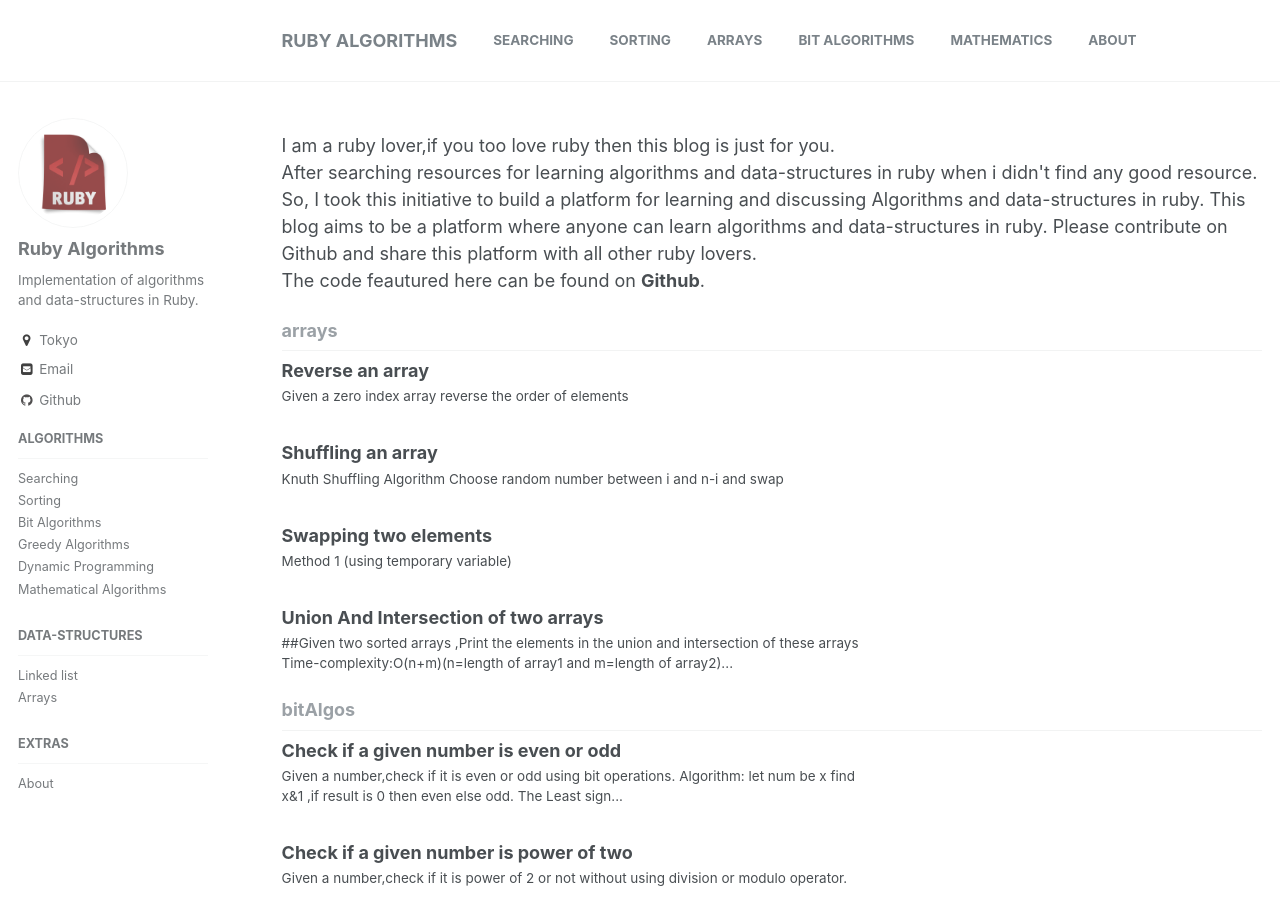
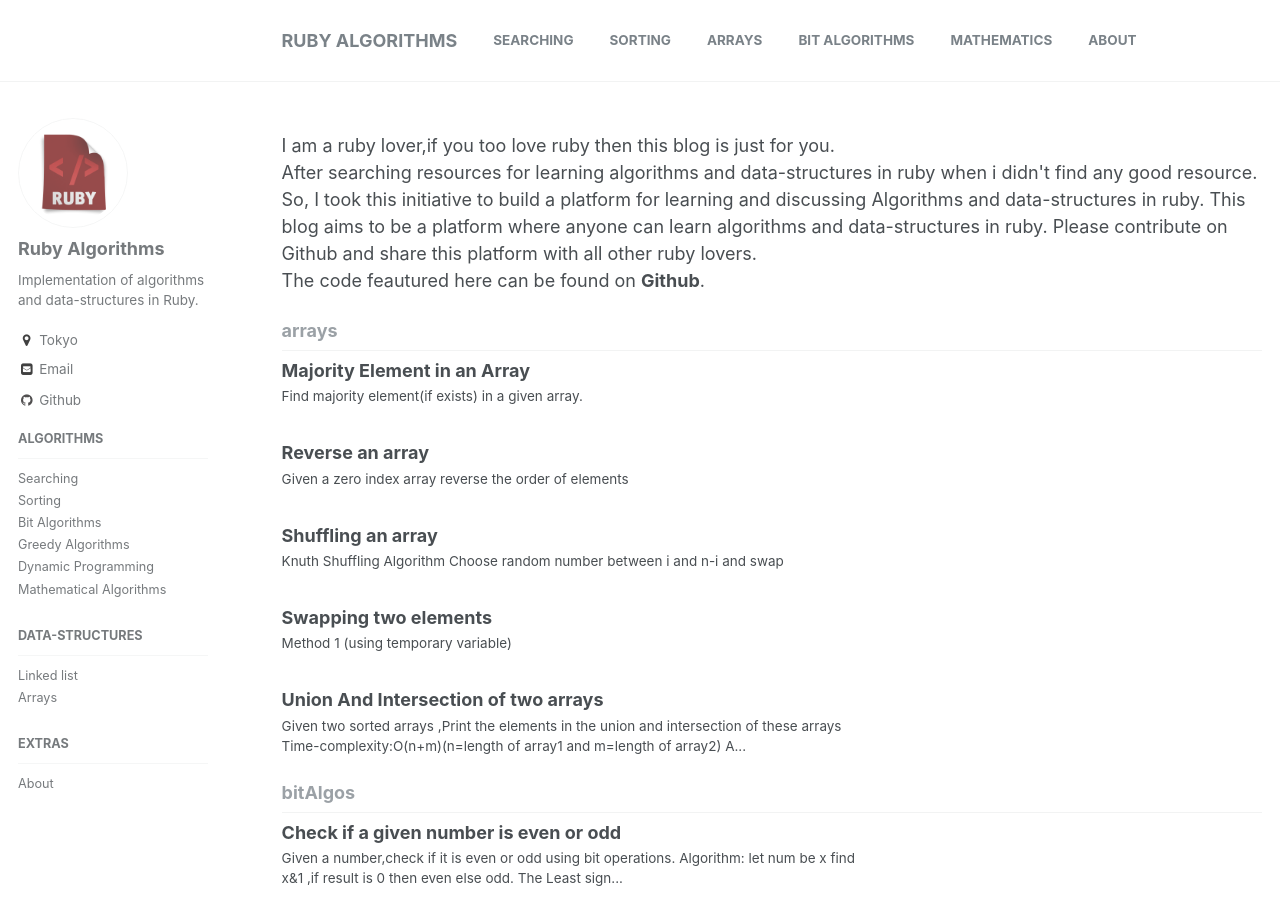
Before and after one commit to RubyAlgo/algorithms, a Jekyll site: the page built from index.html, in a window 1280 px wide and 900 px high. Built offline with Jekyll 4.4.1, drawn with Linux system fonts in a browser that asks for light colours; the list of posts is cut into pages by our own code; some of the changed lines change nothing that is shown.

Commit message:
Majority element algorithm

````diff
--- /dev/null
+++ b/_arrays/majority-element.markdown
@@ -0,0 +1,82 @@
+---
+layout: single
+title:  "Majority Element in an Array"
+permalink: /arrays/majority-element/
+date:   2016-04-16 14:14:36 +0000
+---
+
+
+## Find majority element(if exists) in a given array.
+
+**Majority element in unsorted array(Moore`s voting algorithm)**
+Time-complexity: O(n)
+
+```ruby
+#Moore's Voting algorithm
+def majority_element(a)
+   len=a.length
+   maj_index=0
+   count=1
+   for i in 1...len
+       if a[i]==a[maj_index]
+           count+=1
+       else
+           count-=1
+       end
+       if count==0
+           a[maj_index]=a[i]
+           count=1
+       end
+   end
+    candidate=a[maj_index]
+    count=0
+   for i in 0...len
+    if a[i]==candidate
+        count+=1
+    end
+   end
+
+   if count > (len/2)
+     return candidate
+   else
+       return -1
+   end
+end
+majority_element([2, 2, 3, 5, 2, 3])
+
+```
+
+**Majority element in sorted array(Using Binary search algorithm)**
+Time-complexity: O(logn)
+
+```ruby
+
+def majority_element(a)
+  	len=a.length
+   	lo=0
+  	hi=len-1
+   	candidate=a[lo+(hi-lo)/2]
+   while hi-lo>1
+        mid=lo+(hi-lo)/2
+        if a[mid]>=candidate
+            hi=mid
+        else
+            lo=mid
+        end
+   end
+
+   if a[hi]==candidate
+       	left_index=hi
+     	right_index=left_index+(len/2)
+  		if a[right_index]==candidate
+          return candidate
+   		else
+       		return -1
+   		end
+   end
+
+
+end
+majority_element([1,2, 2, 3, 3, 3, 3]) # => 3
+
+```
--- a/_arrays/union-and-intersection.markdown
+++ b/_arrays/union-and-intersection.markdown
@@ -6,7 +6,7 @@ date:   2016-04-16 14:14:36 +0000
 ---
 
 
-##Given two sorted arrays ,Print the elements in the union and intersection of these arrays
+## Given two sorted arrays ,Print the elements in the union and intersection of these arrays
 **Time-complexity:O(n+m)(n=length of array1 and m=length of array2)**<br/>
 **Auxiliary-space: O(1)**
 
````
